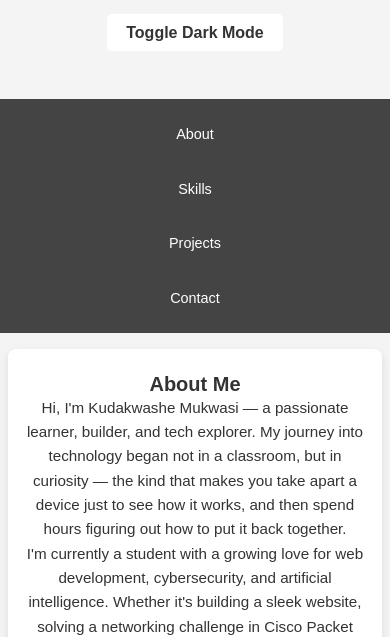
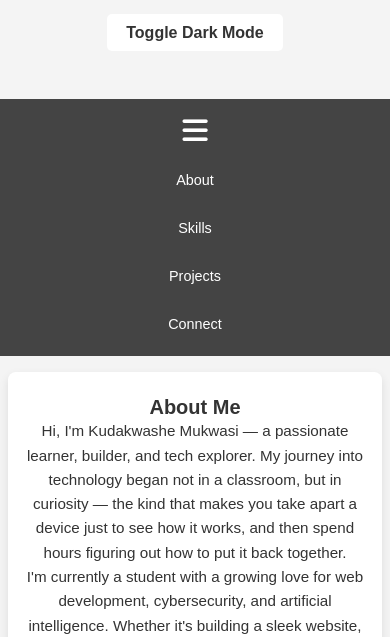
Before and after one commit to Kuda-Valen/my_website, a plain HTML site: page index.html in a window 390 px wide. Shown: the part 216-853 px from the top of the page. Drawn offline with nearby package versions, Linux system fonts and the light colour scheme.

Commit message:
Adding a hamburger icon

```diff
--- a/index.html
+++ b/index.html
@@ -30,11 +30,16 @@
 
   <!-- Navigation -->
   <nav>
-    <a href="#about">About</a>
-    <a href="#skills">Skills</a>
-    <a href="#projects">Projects</a>
-    <a href="#contact">Contact</a>
-  </nav>
+    <button id="hamburger" class="hamburger">
+      <i class="fas fa-bars"></i>
+      </button>
+      <div id="nav-links" class="nav-links">
+        <a href="#about">About</a>
+        <a href="#skills">Skills</a>
+        <a href="projects">Projects</a>
+        <a href="connect">Connect</a>
+        </div>
+     </nav>
 
   <!-- About Section -->
   <section id="about" data-aos="fade-up">
--- a/script.js
+++ b/script.js
@@ -46,3 +46,10 @@ function typePhrase() {
 }
 
 typePhrase();
+
+const hamburger = document.getElementById('hamburger');
+const navlinks = document.getElementById('nav-links');
+
+hamburger.addEventListener('click', () => {
+  navlinks.classList.toggle('show');
+});
--- a/style.css
+++ b/style.css
@@ -324,3 +324,53 @@ section p, sectin li {
   font-size: 0.95rem;
   line-height: 1.6;
 }
+
+/* Hides hamburger on desktop*/
+.hamburger {
+  display: none;
+  background: none;
+  border: none;
+  font-size: 1.8rem;
+  color: white;
+  cursor: pointer;
+}
+
+/* Nav link container*/
+.nav-links {
+  display: flex;
+  flex-wrap: wrap;
+  justify-content: center;
+  gap: 1rem;
+}
+
+/* Nav link style */
+.nav-links a {
+  color: white;
+  text-decoration: none;
+  padding: 0.5rem 1rem;
+  border-radius: 4px;
+  transition: background 0.3s ease;
+}
+
+.nav-link a:hover {
+  background-color: #666;
+}
+
+/* Mobile hamburger logix */
+@media (max-width: 768px) {
+  .hamburger {
+    display: block;
+  }
+
+  .nav-link {
+    display: none;
+    flex-direction: column;
+    gap: 0.5rem;
+    margin-top: 1rem;
+    text-align: center;
+  }
+
+  .nav-links.show{
+    display: flex;
+  }
+}
```
